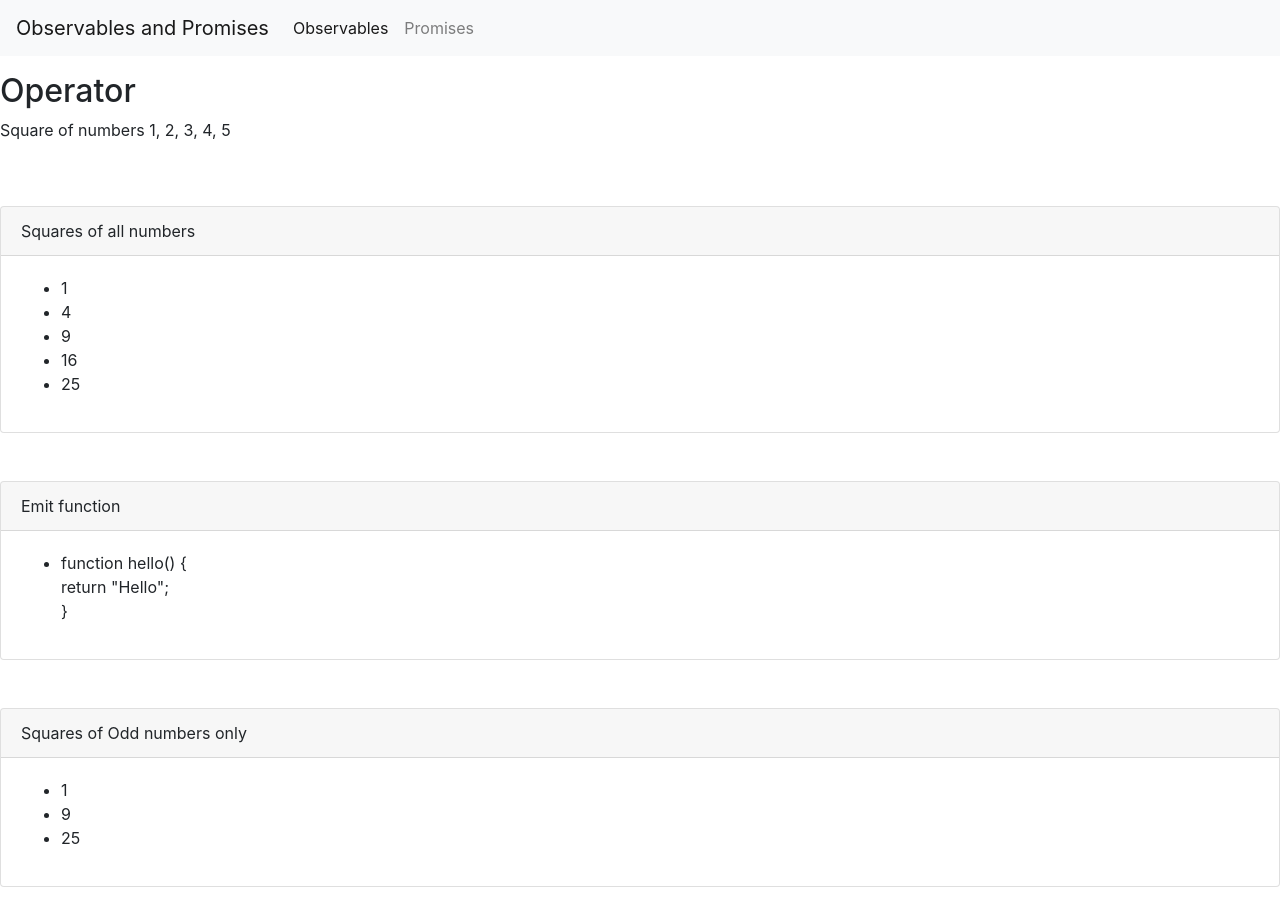
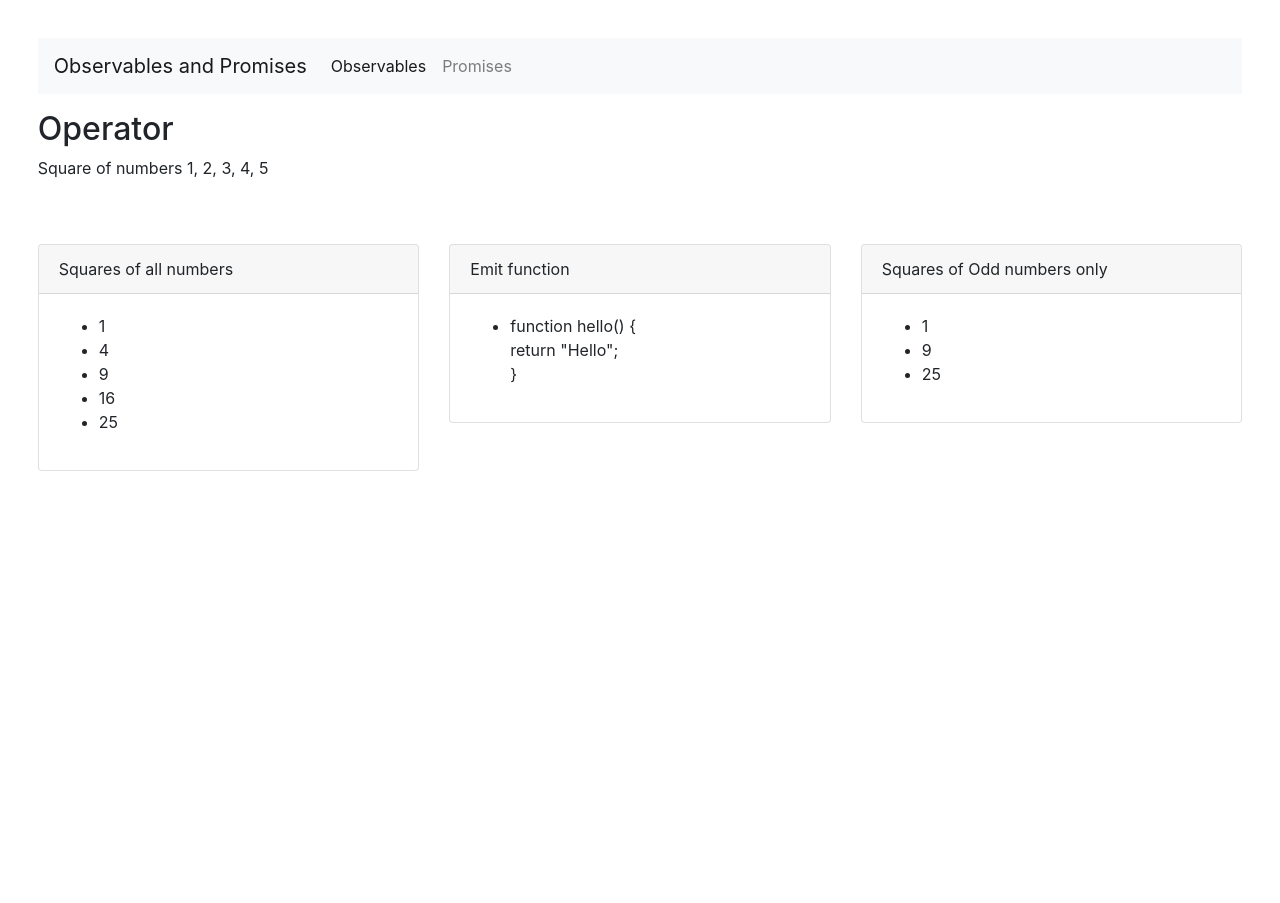
Before and after one commit to saharejaz2324/angular-rxjs, an Angular app: page /observable/operator in a window 1280 px wide. After the commit the page ends 800 px from the top, so only its background shows below. Built offline with nearby package versions, Linux system fonts and the light colour scheme.

Commit message:
4 files modified

```diff
--- a/src/app/app.component.html
+++ b/src/app/app.component.html
@@ -3,7 +3,8 @@
 
 <link rel="stylesheet" href="https://stackpath.bootstrapcdn.com/bootstrap/4.1.3/css/bootstrap.min.css"
   integrity="sha384-MCw98/SFnGE8fJT3GXwEOngsV7Zt27NXFoaoApmYm81iuXoPkFOJwJ8ERdknLPMO" crossorigin="anonymous">
-<div>
+
+<body>
   <app-header-component></app-header-component>
   <router-outlet></router-outlet>
-</div>
+</body>
--- a/src/app/observable/interval/interval.component.ts
+++ b/src/app/observable/interval/interval.component.ts
@@ -17,7 +17,7 @@ export class IntervalComponent implements OnInit {
     this.videoSubscription = boardCastVideos.subscribe(res => {
       this.obsMsg = 'Video ' + res;
       this.listAppend(this.obsMsg, 'elContainer');
-      if (res >= 5) {
+      if (res >= 10) {
         this.videoSubscription.unsubscribe();
       }
     });
--- a/src/app/observable/operator/operator.component.html
+++ b/src/app/observable/operator/operator.component.html
@@ -2,6 +2,8 @@
   <h2>Operator</h2>
   <p>Square of numbers 1, 2, 3, 4, 5 </p>
   <br><br>
+  <div class="row">
+    <div class="col-md-4">
       <div class="card">
         <div class="card-header">
           Squares of all numbers
@@ -11,7 +13,8 @@
           </ul>
         </div>
       </div>
-  <br><br>
+    </div>
+    <div class="col-md-4">
       <div class="card">
         <div class="card-header">
           Emit function
@@ -21,7 +24,8 @@
           </ul>
         </div>
       </div>
-  <br><br>
+    </div>
+    <div class="col-md-4">
       <div class="card">
         <div class="card-header">
           Squares of Odd numbers only
@@ -31,5 +35,7 @@
           </ul>
         </div>
       </div>
+    </div>
 
   </div>
+</div>
--- a/src/styles.css
+++ b/src/styles.css
@@ -1 +1,4 @@
 /* Add application styles & imports to this file! */
+body {
+  padding: 1.5%;
+}
```
Lines whose indentation alone changed are shown as unchanged.
